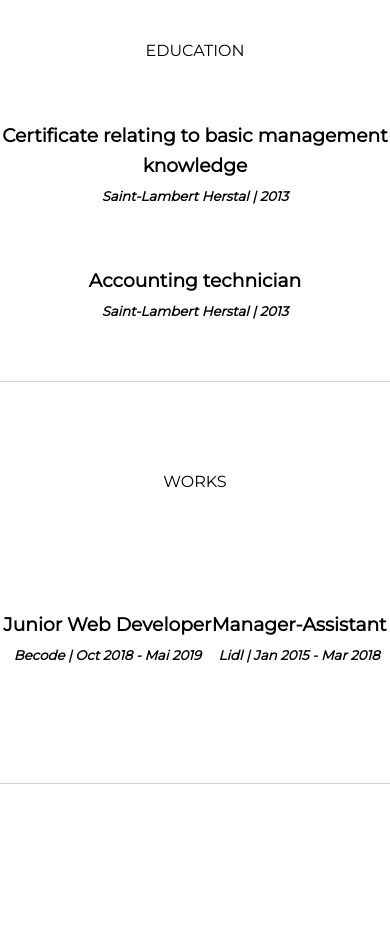
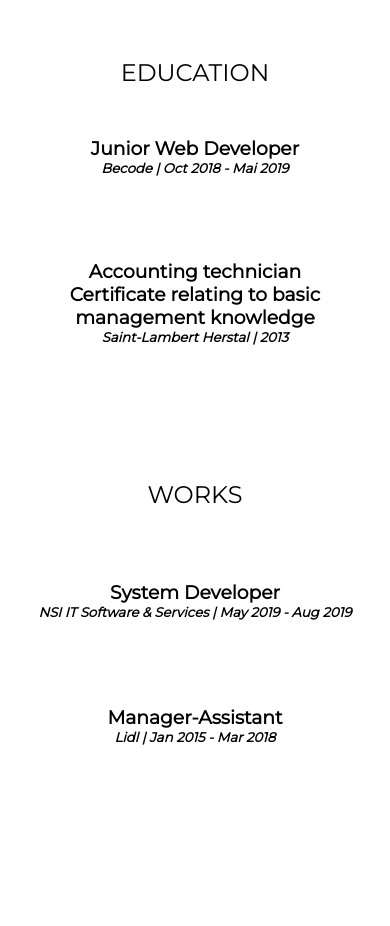
Before and after one commit to Stev07/Resume, a React (Vite) app: page / in a window 390 px wide. Shown: the part 1700-2626 px from the top of the page. Built offline with nearby package versions, Linux system fonts and the light colour scheme.

Commit message:
resume + responsive

```diff
--- a/src/Components/About.js
+++ b/src/Components/About.js
@@ -28,25 +28,6 @@ class About extends React.Component {
             </div>
           </div>
         </section>
-
-        <section id="education" className="education">
-          <div className="education-title">
-            <p>EDUCATION</p>
-          </div>
-          <div className="education-item1">
-            <h3>Certificate relating to basic management knowledge</h3>
-            <h5>
-              <em>Saint-Lambert Herstal | 2013</em>
-            </h5>
-          </div>
-          <div className="education-item2">
-            <h3>Accounting technician</h3>
-            <h5>
-              <em>Saint-Lambert Herstal | 2013</em>
-            </h5>
-          </div>
-          <div className="separate" />
-        </section>
       </div>
     );
   }
--- a/src/Components/Resume.js
+++ b/src/Components/Resume.js
@@ -3,19 +3,18 @@ import "../scss/resume.scss";
 
 class Resume extends React.Component {
   render() {
-
-
     return (
       <div id="resume">
-        <section id="resume" className="resume">
-          <div className="resume-title" data-aos="fade-left">
-            <p>WORKS</p>
+        <section id="education" className="education">
+          <div className="education-title">
+            <p>EDUCATION</p>
           </div>
-          <div className="resume-item1" data-aos="fade-left">
+          <div className="education-items">
+            <div className="education-item1">
             <h3>Junior Web Developer</h3>
             <h5>
               <em>Becode | Oct 2018 - Mai 2019</em>
-            </h5>
+            </h5><br />
             <p>
               Intensive 7 months coding training completed by 3-months
               internship: -Active learning; -Achieving individual and group
@@ -23,7 +22,36 @@ class Resume extends React.Component {
               methodologies; -Pair/group programming; -Watch presentation
             </p>
           </div>
-          <div className="resume-item2" data-aos="fade-left" data-aos-offset="-50">
+          <div className="education-item2">
+            <h3>Accounting technician</h3>
+            <h3>Certificate relating to basic management knowledge</h3>
+            <h5>
+              <em>Saint-Lambert Herstal | 2013</em>
+            </h5>
+          </div>
+          </div>
+
+        </section>
+
+        <div className="separate" />
+
+        <section id="resume" className="resume">
+          <div className="resume-title">
+            <p>WORKS</p>
+          </div>
+          <div className="resume-items">
+            <div className="resume-item1">
+            <h3>System Developer</h3>
+            <h5>
+              <em>NSI IT Software & Services | May 2019 - Aug 2019</em>
+            </h5>
+            <p>
+
+            </p>
+          </div>
+          <div
+            className="resume-item2"
+          >
             <h3>Manager-Assistant</h3>
             <h5>
               <em>Lidl | Jan 2015 - Mar 2018</em>
@@ -34,8 +62,11 @@ class Resume extends React.Component {
               activities.
             </p>
           </div>
-          <div className="separate" />
+          </div>
+
         </section>
+
+        <div className="separate" />
 
         <section id="skills">
           <div className="skills-box">
--- a/src/scss/about.scss
+++ b/src/scss/about.scss
@@ -1,7 +1,7 @@
 #about {
   font-family: 'Montserrat', sans-serif;
   @media screen and (max-width: 772px) {
-    height: 150vh;
+    height: 100vh;
 
   }
 
@@ -66,6 +66,7 @@
         padding-right: 30px;
         @media screen and (max-width: 772px) {
           width: 85%;
+          padding-right: 0;
         }
       }
       .about-me-details{
@@ -73,72 +74,4 @@
       }
     }
   }
-
-  .education {
-    height: 50vh;
-    display: grid;
-    grid-template-columns: 0.5fr 1fr 2fr 0.5fr;
-    grid-template-rows: 45% 45% 10%;
-    align-items: center;
-    line-height: 30px;
-
-    @media screen and (max-width: 576px) {
-      display: flex;
-      flex-wrap: wrap;
-      text-align: center;
-      margin: 0 auto;
-    }
-
-    .education-title {
-      grid-column: 2;
-      grid-row: 1;
-
-      @media screen and (max-width: 576px) {
-        width: 100%;
-        text-align: center;
-        grid-row:1;
-        padding-top: 20px;
-
-      }
-    }
-
-    .education-item1 {
-      grid-column: 3;
-      grid-row: 1;
-
-      p{
-        @media screen and (max-width: 576px) {
-          display: none;
-
-        }
-      }
-
-  }
-
-    .education-item2 {
-      grid-column: 3;
-      grid-row: 2;
-
-      @media screen and (max-width: 576px) {
-        text-align: center;
-        margin: 0 auto;
-
-      }
-
-      p{
-        @media screen and (max-width: 576px) {
-          display: none;
-
-        }
-      }
-    }
-    .separate {
-      grid-row: 3;
-      grid-column: 2/4;
-      width: 100%;
-      height: 1px;
-      background: lightgrey;
-      margin: 0 auto;
-    }
-  }
 }
--- a/src/scss/resume.scss
+++ b/src/scss/resume.scss
@@ -1,59 +1,176 @@
 #resume {
-  width: 100vw;
-  height: 100vh;
+  height: 150vh;
   background: white;
-  font-family: 'Montserrat', sans-serif;
+  font-family: "Montserrat", sans-serif;
   @media screen and (max-width: 576px) {
-    height: 150vh;
+    height: 200vh;
   }
 
-  .resume {
-    height: 50%;
-    display: grid;
-    grid-template-columns: 0.5fr 1fr 2fr 0.5fr;
-    grid-template-rows: 45% 45% 10%;
+  .education {
+    height: 50vh;
+    width: 100vw;
+    display: flex;
+    justify-content: center;
     align-items: center;
-    line-height: 30px;
 
     @media screen and (max-width: 576px) {
-      height: 34%;
-      display: flex;
-      flex-wrap: wrap;
-      text-align: center;
-      margin: 0 auto;
-      justify-content: center;
+      height: 50vh;
     }
 
-    .resume-title {
-      grid-column: 2;
-      grid-row: 1;
+    @media screen and (max-width: 772px) {
+      flex-direction: column;
+    }
+
+    .education-items {
+      width: 75%;
+      height: 100%;
+      display: flex;
+      flex-direction: column;
+      justify-content: space-evenly;
+      padding-right: 30px;
+
+      @media screen and (min-width: 772px) {
+        padding-left: 10px;
+      }
+
       @media screen and (max-width: 576px) {
-        width: 100%;
-        text-align: center;
-        grid-row:1;
+        height: 50vh;
+        padding-right: 0;
+      }
 
+      @media screen and (max-width: 772px) {
+        height: 50vh;
+        width: 95%;
       }
     }
 
-    .resume-item1 {
-      grid-column: 3;
-      grid-row: 1;
+    .education-title {
+      width: 25%;
+      height: 100%;
+      display: flex;
+      justify-content: center;
+      align-items: center;
+      font-size: 1.5rem;
 
-      p{
+      @media screen and (min-width: 772px) {
+        border-right: 1px solid black;
+        height: 80%;
+      }
+
+      @media screen and (max-width: 772px) {
+        width: 100%;
+        padding-top: 10vh;
+        height: 5%;
+      }
+
+      @media screen and (min-width: 576px) and (max-width: 772px) {
+        justify-content: flex-end;
+        padding-right: 20vh;
+      }
+    }
+
+    .education-item1,
+    .education-item2 {
+      width: 100%;
+
+      @media screen and (max-width: 576px) {
+        align-self: center;
+        text-align: center;
+      }
+
+      p {
         @media screen and (max-width: 576px) {
           display: none;
-
+          text-align: center;
         }
       }
     }
 
+    .separate {
+      width: 100%;
+      height: 1px;
+      background: lightgrey;
+      margin: 30px;
+    }
+  }
+
+  .resume {
+    height: 50vh;
+    width: 100vw;
+    display: flex;
+    justify-content: center;
+    align-items: center;
+
+    @media screen and (max-width: 576px) {
+      height: 50vh;
+    }
+
+    @media screen and (max-width: 772px) {
+      flex-direction: column;
+    }
+
+    .resume-title {
+      width: 25%;
+      height: 100%;
+      display: flex;
+      justify-content: center;
+      align-items: center;
+      font-size: 1.5rem;
+
+      @media screen and (min-width: 772px) {
+        border-right: 1px solid black;
+        height: 80%;
+      }
+
+      @media screen and (max-width: 772px) {
+        width: 100%;
+        text-align: center;
+        padding-top: 10vh;
+        height: 5%;
+      }
+
+      @media screen and (min-width: 576px) and (max-width: 772px) {
+        justify-content: flex-end;
+        padding-right: 20vh;
+      }
+    }
+
+    .resume-items {
+      width: 75%;
+      height: 100%;
+      display: flex;
+      flex-direction: column;
+      justify-content: space-evenly;
+      padding-right: 30px;
+
+      @media screen and (min-width: 772px) {
+        padding-left: 10px;
+      }
+
+      @media screen and (max-width: 576px) {
+        height: 50vh;
+        padding-right: 0;
+      }
+
+      @media screen and (max-width: 772px) {
+        height: 50vh;
+        width: 95%;
+      }
+    }
+
+    .resume-item1,
     .resume-item2 {
-      grid-column: 3;
-      grid-row: 2;
+      width: 100%;
 
-      p{
+      @media screen and (max-width: 576px) {
+        align-self: center;
+        text-align: center;
+      }
+
+      p {
         @media screen and (max-width: 576px) {
           display: none;
+          text-align: center;
         }
       }
     }
@@ -69,13 +186,13 @@
   }
 
   #skills {
-    height: 80%;
+    height: 60vh;
     display: flex;
     justify-content: center;
     align-items: center;
-    @media screen and (max-width: 576px) {
-      height: 66%;
-
+    overflow: hidden;
+    @media screen and (max-width: 772px) {
+      height: 100vh;
     }
 
     .skills-box {
@@ -87,8 +204,6 @@
       align-items: center;
       transition: 4s;
 
-
-
       @media screen and (max-width: 576px) {
         grid-template-columns: 1fr 1fr 1fr 1fr;
         grid-template-rows: 1fr 1fr 1fr;
@@ -97,11 +212,11 @@
       }
 
       > * {
-        width:40%;
+        width: 40%;
         margin: 0 auto;
 
         @media screen and (max-width: 576px) {
-          width:90%;
+          width: 90%;
         }
       }
 
```
Also changed, not shown: 2 other files (tests, documents, lock files or other folders).
